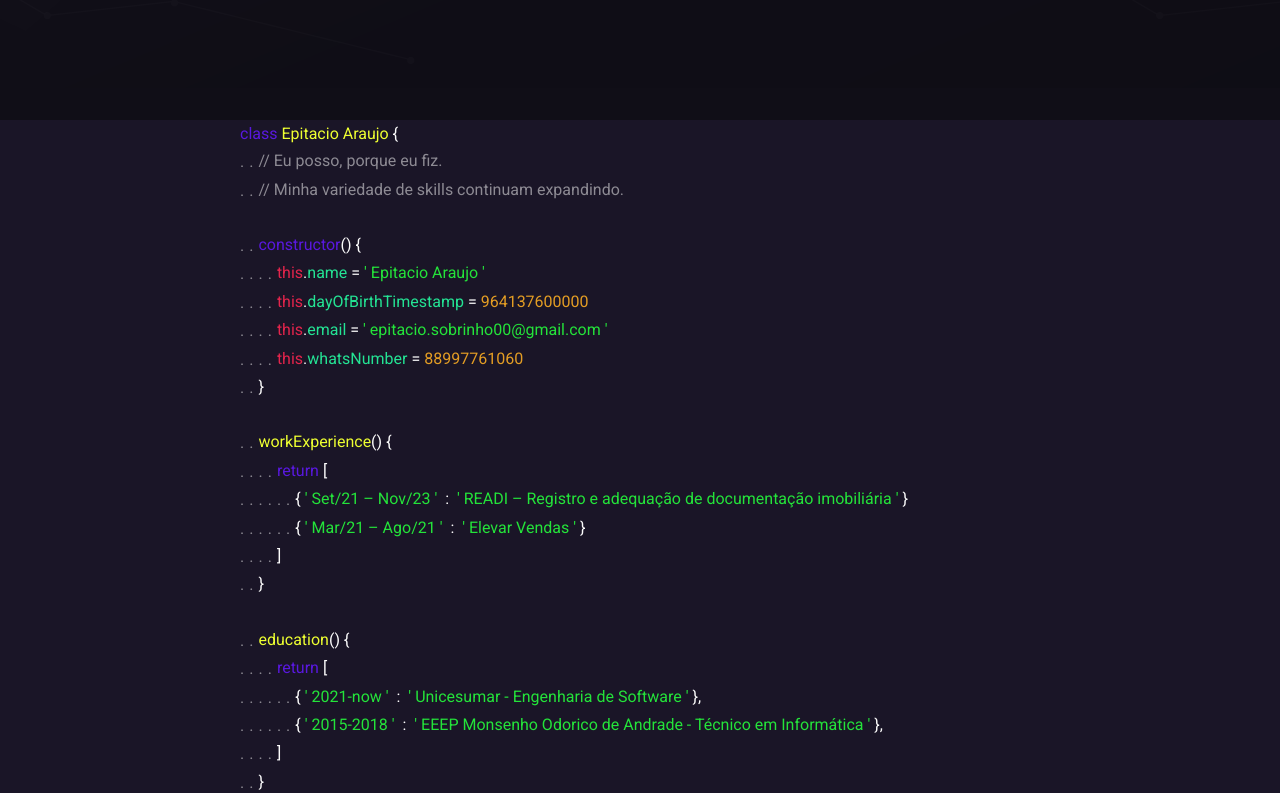
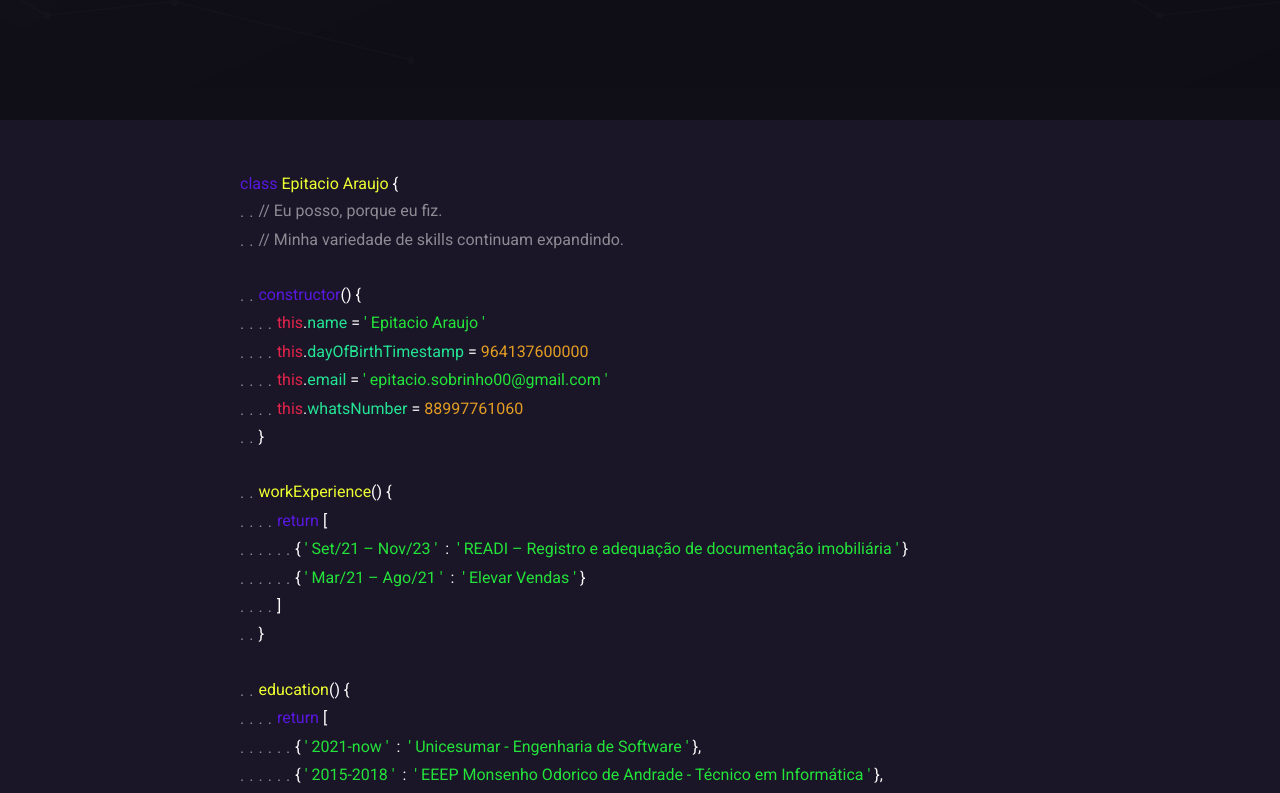
Before and after one commit to EpitacioAraujo/EpitacioAraujo, a React (Vite) app: page / in a window 1280 px wide. Shown: the part 680-1473 px from the top of the page. Built offline with nearby package versions, Linux system fonts and the light colour scheme.

Commit message:
conclued first step from about section

```diff
--- a/src/assets/styles/palette.scss
+++ b/src/assets/styles/palette.scss
@@ -1,6 +1,6 @@
 // COLORS
 $background: #1a1527;
-
+$background-black: #0e0d10;
 $font-color: rgba(255, 255, 255, 0.99);
 $font-subtle: rgba(255, 255, 255, 0.5);
 
--- a/src/pages/landing/sections/about/index.tsx
+++ b/src/pages/landing/sections/about/index.tsx
@@ -165,7 +165,11 @@ function About() {
     divRef.current.innerHTML = rows;
   }, []);
 
-  return <div className={styles.container} ref={divRef}></div>;
+  return (
+    <div className={styles.container}>
+      <div ref={divRef}></div>
+    </div>
+  );
 }
 
 export default About;
--- a/src/pages/landing/sections/about/styles.module.scss
+++ b/src/pages/landing/sections/about/styles.module.scss
@@ -2,9 +2,29 @@
 @import "../../../../assets/styles/palette.scss";
 
 .container {
-  margin: auto;
+  margin: 50px auto 0px;
   max-width: $max-content-width;
   line-height: 1.7;
+  position: relative;
+
+  &:before {
+    content: "";
+    position: absolute;
+    bottom: 0px;
+    left: 50%;
+    width: 100vw;
+    height: 50px;
+    transform: translateX(-50%);
+
+    background-image: linear-gradient(-180deg, #fff0, $background-black 90%);
+
+    z-index: 1;
+  }
+
+  & > * {
+    z-index: 2;
+    position: relative;
+  }
 }
 
 .tab-dots {
```
